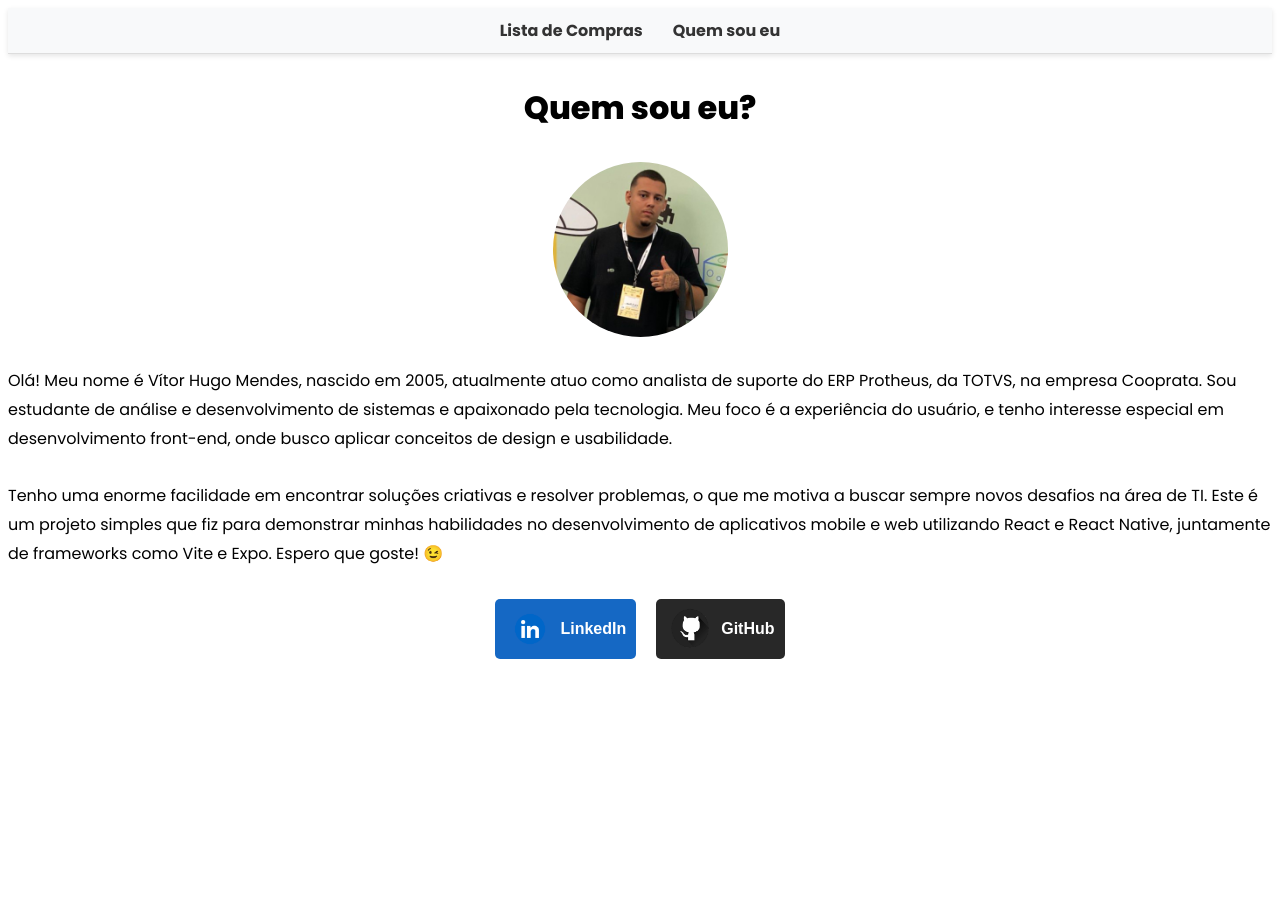
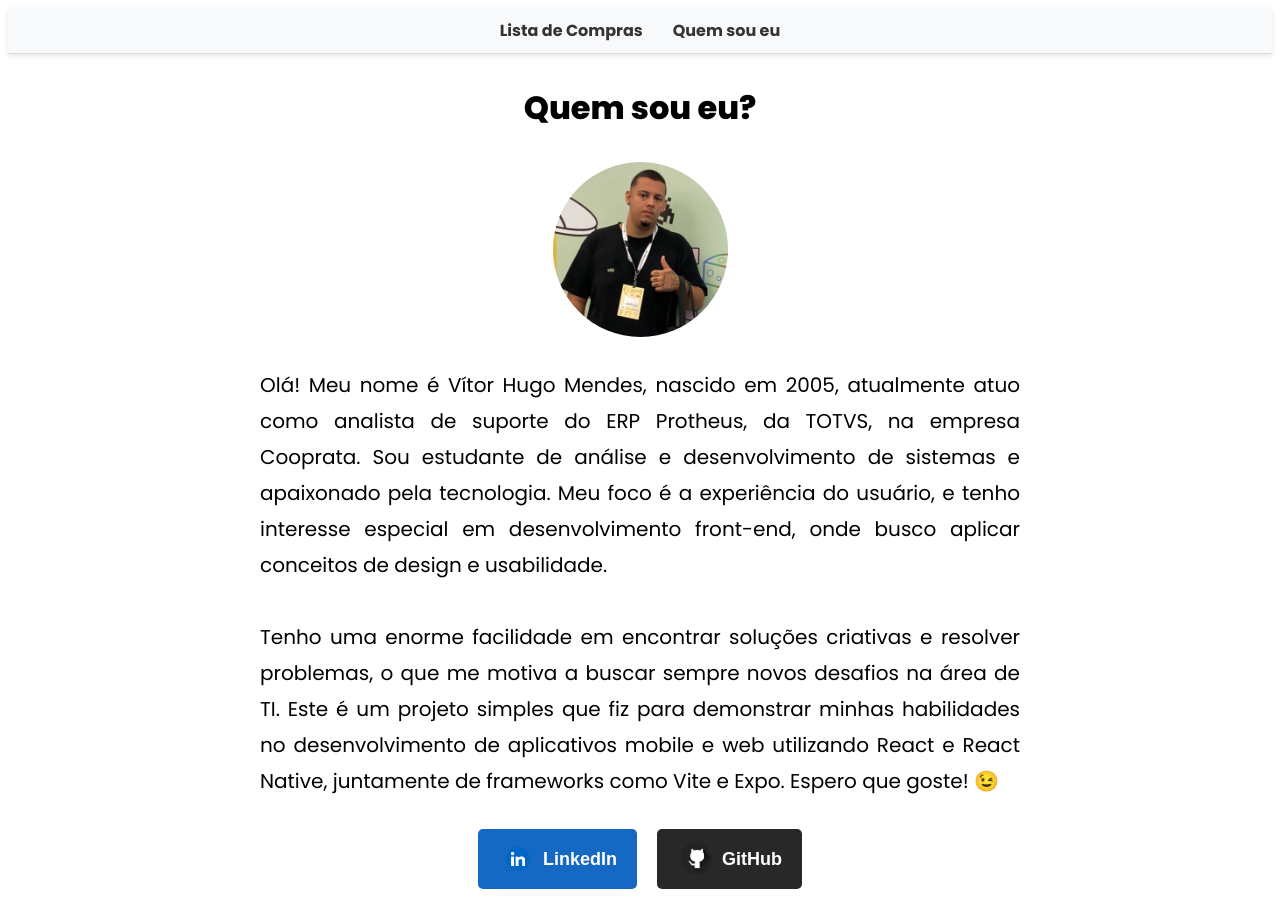
Before and after one commit to vh-mendes/shoppingList, a React (Vite) app: page /biografia in a window 1280 px wide. Before the commit the page ends 800 px from the top, so only its background shows below. Built offline with nearby package versions, Linux system fonts and the light colour scheme.

Commit message:
Responsividade da tela para celulares, tablets e desktop

```diff
--- a/src/pages/Biografia.tsx
+++ b/src/pages/Biografia.tsx
@@ -25,7 +25,7 @@ function Biografia() {
         que goste! 😉
       </p>
       <div className="RedesSociais">
-      <a className="linkRedesSociais" href="https://www.linkedin.com/in/v%C3%ADtor-hugo-mendes-163a91336/" target="_blank" rel="noopener noreferrer">
+      <a className="linkRedesSociaisLinkedin" href="https://www.linkedin.com/in/v%C3%ADtor-hugo-mendes-163a91336/" target="_blank" rel="noopener noreferrer">
       <button className="btnLinkedin">
         <img
           src="/images/linkedin-icon.png"
@@ -35,7 +35,7 @@ function Biografia() {
         LinkedIn
       </button>
       </a>
-      <a className="linkRedesSociais" href="https://github.com/vh-mendes" target="_blank" rel="noopener noreferrer">
+      <a className="linkRedesSociaisGit" href="https://github.com/vh-mendes" target="_blank" rel="noopener noreferrer">
       <button className="btnGitHub">
         <img
           src="/images/github-icon.png"
--- a/src/styles/biografia.css
+++ b/src/styles/biografia.css
@@ -1,3 +1,4 @@
+/* Estilos gerais */
 .fotoVitor {
   width: 175px;
   height: 175px;
@@ -12,7 +13,6 @@
 .title {
   font-family: "Poppins", serif;
   font-weight: 800;
-  font-style: normal;
   text-align: center;
   margin-top: 30px;
 }
@@ -21,10 +21,9 @@
   text-align: left;
   font-family: "Poppins", serif;
   font-weight: 400;
-  font-style: normal;
   line-height: 1.8;
+  margin: 0 20px;
 }
-
 
 .RedesSociais {
   display: flex;
@@ -69,6 +68,112 @@
   height: 50px;
 }
 
-.linkRedesSociais {
+.linkRedesSociaisLinkedin {
   text-decoration: none;
 }
+
+.linkRedesSociaisGit {
+  text-decoration: none;
+}
+
+/* Ajuste para telas maiores (desktops) */
+@media (min-width: 1024px) {
+  .container {
+    max-width: 800px;
+    margin: 0 auto;
+  }
+
+  .descricao {
+    text-align: justify;
+    font-size: 20px;
+  }
+
+  .btnLinkedin,
+  .btnGitHub {
+    padding: 10px 20px;
+    font-size: 18px;
+  }
+
+  .linkRedesSociaisLinkedin :hover {
+    background-color: #0a4f91;
+  }
+
+  .linkRedesSociaisGit :hover {
+    background-color: #1b1f23;
+  }
+
+  .btnIcon {
+    width: 40px;
+    height: 40px;
+  }
+}
+
+/* Ajuste para telas de celular, por exemplo */
+@media (max-width: 768px) {
+  .descricao {
+    font-size: 20px;
+    line-height: 1.5;
+  }
+  .fotoVitor {
+    width: 175px;
+    height: 175px;
+    border-radius: 95px;
+    margin-bottom: 30px;
+    margin-top: 30px;
+    display: block;
+    margin-left: auto;
+    margin-right: auto;
+  }
+
+  .title {
+    font-family: "Poppins", serif;
+    font-weight: 800;
+    font-style: normal;
+    text-align: center;
+    margin-top: 30px;
+  }
+
+  .RedesSociais {
+    display: flex;
+    justify-content: center;
+    gap: 20px;
+    margin-top: 30px;
+    margin-bottom: 30px;
+  }
+
+  .btnLinkedin {
+    display: flex;
+    align-items: center;
+    background-color: #1568c4;
+    color: white;
+    font-size: 16px;
+    font-weight: bold;
+    padding: 5px 10px;
+    border: none;
+    border-radius: 5px;
+    cursor: pointer;
+    transition: background-color 0.3s;
+    gap: 5px;
+  }
+
+  .btnGitHub {
+    display: flex;
+    align-items: center;
+    background-color: #282828;
+    color: white;
+    font-size: 16px;
+    font-weight: bold;
+    padding: 5px 10px;
+    border: none;
+    border-radius: 5px;
+    cursor: pointer;
+    transition: background-color 0.3s;
+    gap: 5px;
+  }
+
+  .btnIcon {
+    width: 50px;
+    height: 50px;
+  }
+
+}
```
Also changed, not shown: vercel.json (added).
